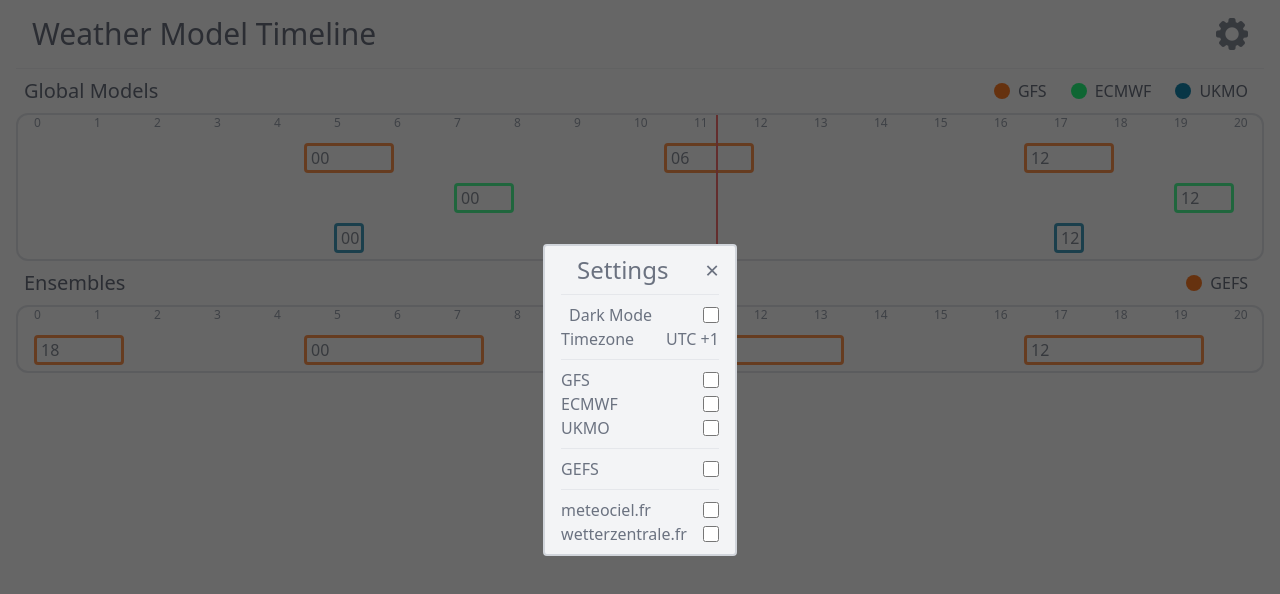
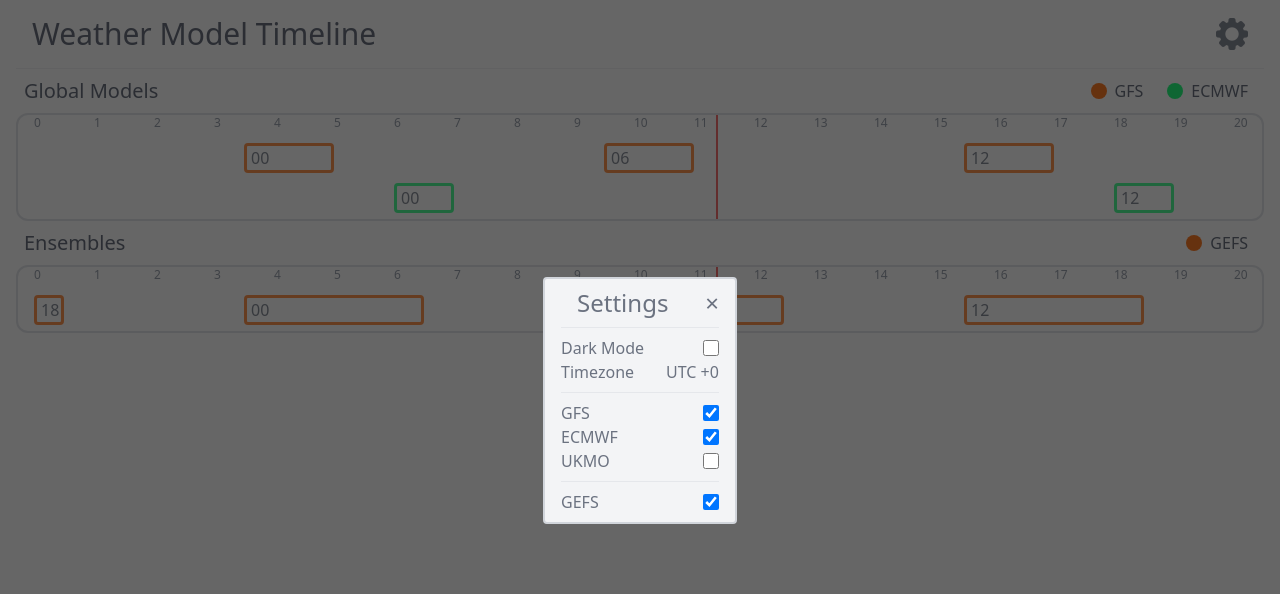
Before and after one commit to Tcumulus/model_timeline, a React (Create React App) app: page / in a window 1280 px wide. Both pictures are taken after a click on the picture 1232 px from the left and 34 px from the top of the page. Shown: the top 594 px of the page. Built offline with nearby package versions, Linux system fonts and the light colour scheme.

Commit message:
Model Selection

```diff
--- a/src/App.tsx
+++ b/src/App.tsx
@@ -5,7 +5,7 @@
 import { data } from "./data/data"
 
 export const CData = createContext(data)
-export const CSettings = createContext({ utc: 1 })
+export const CSettings = createContext({ utc: 1, models: [[0, 2], [0]] })
 
 const App: React.FC = () => {
   const [id, setId] = useState<any>({ category: -1, id: -1, run: -1 })
@@ -14,27 +14,47 @@
     if(saved) { saved = JSON.parse(saved) }
     return saved || ""
   })
-  const [settings, setSettings] = useState({ utc: 1 })
+  const [models, setModels] = useState<number[][]>(() => {
+    let saved = localStorage.getItem("models")
+    if(saved) { return JSON.parse(saved) }
+    return [[0, 1], [0]]
+  })
   const [settingsModal, setSettingsModal] = useState<boolean>(false)
-
-  const setSelected = (id: number, run: number) => {
-    setId(id)
-  }
+  const utcOffset = new Date().getTimezoneOffset() * -1 / 60
 
   const toggleTheme = () => {
     theme === "dark" ? setTheme("") : setTheme("dark")
+  }
+
+  const changeModelSettings = (categoryId: number, id: number) => {
+    const newModels = [...models]
+    newModels.map((category: number[], index: number) => {
+      if(index == categoryId) {
+        if(category.includes(id)) {
+          category = category.filter((item: number) => { return item !== id })
+        } else {
+          category.push(id)
+        }
+        newModels[index] = category
+      }
+    })
+    setModels(newModels)
   }
 
   useEffect(() => {
     localStorage.setItem("theme", JSON.stringify(theme))
   }, [theme])
 
+  useEffect(() => {
+    localStorage.setItem("models", JSON.stringify(models))
+  }, [models])
+
   return (
     <div className={theme}>
       <CData.Provider value={data}>
-      <CSettings.Provider value={settings}>
+      <CSettings.Provider value={{ utc: utcOffset, models: models }}>
         <div className="flex flex-col px-4 h-screen bg-white dark:bg-[#2d2d2d] text-gray-500 dark:text-gray-100 items-center">
-          <Header theme={theme} toggleTheme={toggleTheme} setSettings={setSettings}
+          <Header theme={theme} toggleTheme={toggleTheme} changeModelSettings={changeModelSettings}
             settingsModal={settingsModal} setSettingsModal={setSettingsModal}
           />
           <div className="w-full">
--- a/src/components/Header.tsx
+++ b/src/components/Header.tsx
@@ -6,17 +6,17 @@
 interface Props {
   theme: string,
   toggleTheme: () => void,
-  setSettings: (arg: any) => void,
+  changeModelSettings: (category: number, id: number) => void,
   settingsModal: boolean,
   setSettingsModal: (settingsModal: boolean) => void
 }
 
-const Header: React.FC<Props> = ({ theme, toggleTheme, setSettings, settingsModal, setSettingsModal }) => {
+const Header: React.FC<Props> = ({ theme, toggleTheme, changeModelSettings, settingsModal, setSettingsModal }) => {
   return (
     <div className="w-full border-b border-gray-100 dark:border-gray-500">
       {
         settingsModal ?
-        <Settings theme={theme} toggleTheme={toggleTheme} setSettingsModal={setSettingsModal}/>
+        <Settings theme={theme} toggleTheme={toggleTheme} setSettingsModal={setSettingsModal} changeModelSettings={changeModelSettings}/>
         :
         null
       }
--- a/src/components/Modal.tsx
+++ b/src/components/Modal.tsx
@@ -37,9 +37,7 @@
         <div className="flex flex-col">
           {
             _id.sites.map((element: any, index: number) => {
-              return (<a href={element.href} key={index} className="text-sm underline">
-                {element.name}
-              </a>)
+              return <a href={element.href} key={index} className="text-sm underline">{element.name}</a>
             })
           }
         </div>
--- a/src/components/Model.tsx
+++ b/src/components/Model.tsx
@@ -20,15 +20,15 @@
           const end = element.end + settings.utc*60 <= 1440 ? element.end + settings.utc*60 : element.end + settings.utc*60 - 1440
           if(end < start) {
             return (
-            <div>
+            <div key={index}>
               <Block start={0} end={end} data={element} id={id} runId={index} setId={setId}
-                color={data.color} categoryId={categoryId} key={"r1"+index} />
+                color={data.color} categoryId={categoryId}/>
               <Block start={start} end={1440} data={element} id={id} runId={index} setId={setId}
-                color={data.color} categoryId={categoryId} key={"r2"+index} />
+                color={data.color} categoryId={categoryId}/>
             </div>)
           }
           return <Block start={start} end={end} data={element} id={id} runId={index} setId={setId}
-            color={data.color} categoryId={categoryId} key={"r"+index}
+            color={data.color} categoryId={categoryId} key={index}
           />
         })
       }
--- a/src/components/Settings.tsx
+++ b/src/components/Settings.tsx
@@ -4,60 +4,55 @@
 interface Props {
   theme: string,
   toggleTheme: () => void,
-  setSettingsModal: (settingsModal: boolean) => void
+  setSettingsModal: (settingsModal: boolean) => void,
+  changeModelSettings: (category: number, id: number) => void
 }
 
-const Settings: React.FC<Props> = ({ theme, toggleTheme, setSettingsModal }) => {
+const Settings: React.FC<Props> = ({ theme, toggleTheme, setSettingsModal, changeModelSettings }) => {
   const settings = useContext(CSettings)
   const data = useContext(CData)
 
   return (
     <div className="flex flex-row items-center justify-center fixed inset-0 z-20 overflow-y-auto bg-black bg-opacity-60">
-      <div className="flex flex-col justify-center w-fit h-fit px-4 py-2 m-2 bg-gray-100 border-2 border-gray-300 dark:bg-[#2d2d2d] rounded">
+      <div className="flex flex-col justify-center px-4 py-2 m-2 bg-gray-100 border-2 border-gray-300 dark:bg-[#2d2d2d] rounded">
         <div className="flex flex-row justify-between">
           <p className="px-4 text-2xl">Settings</p>
           <p onClick={() => setSettingsModal(false)} className="text-2xl align-center cursor-pointer">&times;</p>
         </div>
         <hr className="my-2"/>
         <div className="flex flex-row items-center justify-between outline-none">
-          <p className="ml-2 ">Dark Mode</p>
+          <p>Dark Mode</p>
           {
             theme === "dark" ?
-            <input type="checkbox" onClick={toggleTheme} checked={true} className="w-4 h-4 outline-none"/>
+            <input type="checkbox" onChange={toggleTheme} checked={true} className="w-4 h-4 outline-none"/>
             :
-            <input type="checkbox" onClick={toggleTheme} checked={false} className="w-4 h-4 outline-none"/>
+            <input type="checkbox" onChange={toggleTheme} checked={false} className="w-4 h-4 outline-none"/>
           }
         </div>
         <div className="flex flex-row justify-between items-center">
-          <p>Timezone</p>
+          <p className="mr-8">Timezone</p>
           <p>UTC +{settings.utc}</p>
         </div>
-        <hr className="my-2"/>
         {
-          data.categories.map((element: any, index: number) => {
-            return (<div>
+          data.categories.map((category: any, categoryId: number) => {
+            return (<div key={categoryId}>
+              <hr className="my-2"/>
               {
-                element.models.map((element: any, index: number) => { //TODO
+                category.models.map((model: any, index: number) => { //TODO
                   return (
                     <div className="flex flex-row justify-between items-center" key={index}>
-                      <p className="mr-4">{element.abbreviation}</p>
-                      <input type="checkbox" onClick={() => console.log(element.abbreviation)} className="w-4 h-4 outline-none"/>
+                      <p className="mr-4">{model.abbreviation}</p>
+                      {
+                        settings.models[categoryId].includes(index) ?
+                        <input type="checkbox" onChange={() => changeModelSettings(categoryId, index)} checked={true} className="w-4 h-4 outline-none"/>
+                        :
+                        <input type="checkbox" onChange={() => changeModelSettings(categoryId, index)} checked={false} className="w-4 h-4 outline-none"/>
+                      }
                     </div>
                   )
                 })
               }
-              <hr className="my-2"/>
             </div>)
-          })
-        }
-        {
-          data.sites.map((element: any, index: number) => {
-            return (
-              <div className="flex flex-row justify-between items-center" key={index}>
-                <p className="mr-4">{element.name}</p>
-                <input type="checkbox" onClick={() => console.log(element.name)} className="w-4 h-4 outline-none"/>
-              </div>
-            )
           })
         }
       </div>
--- a/src/components/Timeline.tsx
+++ b/src/components/Timeline.tsx
@@ -1,5 +1,6 @@
-import React from "react"
+import React, { useContext } from "react"
 import Model from "./Model"
+import { CSettings } from "src/App"
 
 interface Props {
   data: any,
@@ -10,9 +11,9 @@
 
 const Timeline: React.FC<Props> = ({ data, name, setId, categoryId }) => {
   const times = [0, 1, 2, 3, 4, 5, 6, 7, 8, 9, 10, 11, 12, 13, 14, 15, 16, 17, 18, 19, 20, 21, 22, 23, 24]
+  const time = new Date().getHours() * 60 + new Date().getMinutes()
 
-  const timeNow = new Date()
-  const time = timeNow.getHours() * 60 + timeNow.getMinutes()
+  const settings = useContext(CSettings)
 
   return (
     <div className="flex flex-col w-full">
@@ -21,10 +22,11 @@
         <div className="flex flex-row">
           {
             data.models.map((element: any, id: number) => {
+              if (!settings.models[categoryId].includes(id)) { return null }
               return (
-                <div className="flex flex-row items-center">
+                <div className="flex flex-row items-center" key={id}>
                   <div className="w-4 h-4 ml-4 rounded-full" style={{backgroundColor: element.color}}/>
-                  <p className="mx-2" key={id}>{element.abbreviation}</p>
+                  <p className="mx-2">{element.abbreviation}</p>
                 </div>
               )
             })
@@ -46,7 +48,8 @@
           <div className="flex flex-col mt-2">
             {
               data.models.map((element: any, id: number) => {
-                return <Model data={element} id={id} setId={setId} categoryId={categoryId} key={"m"+id}/>
+                if (!settings.models[categoryId].includes(id)) { return null }
+                return <Model data={element} id={id} setId={setId} categoryId={categoryId} key={id}/>
               })
             }
           </div>
```
